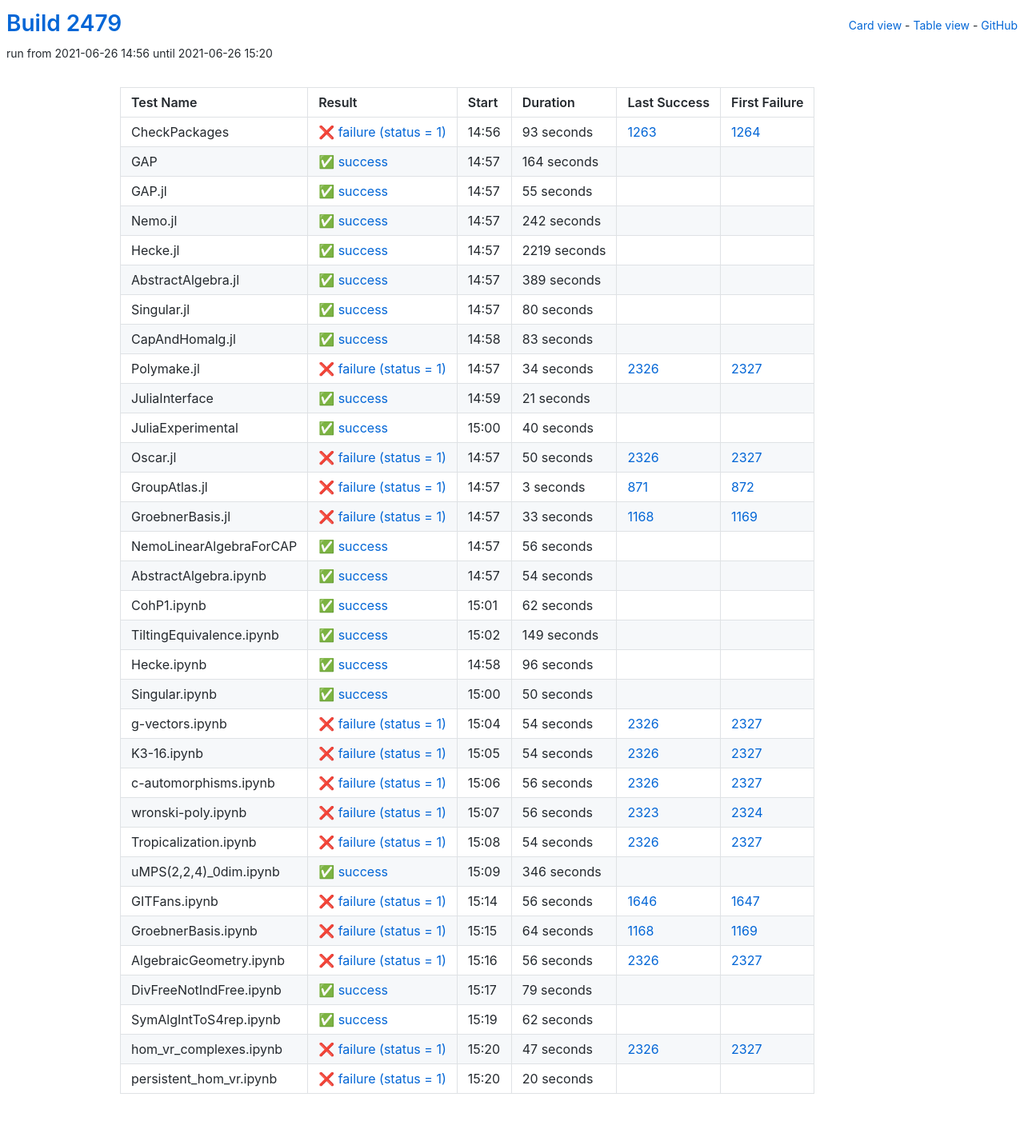
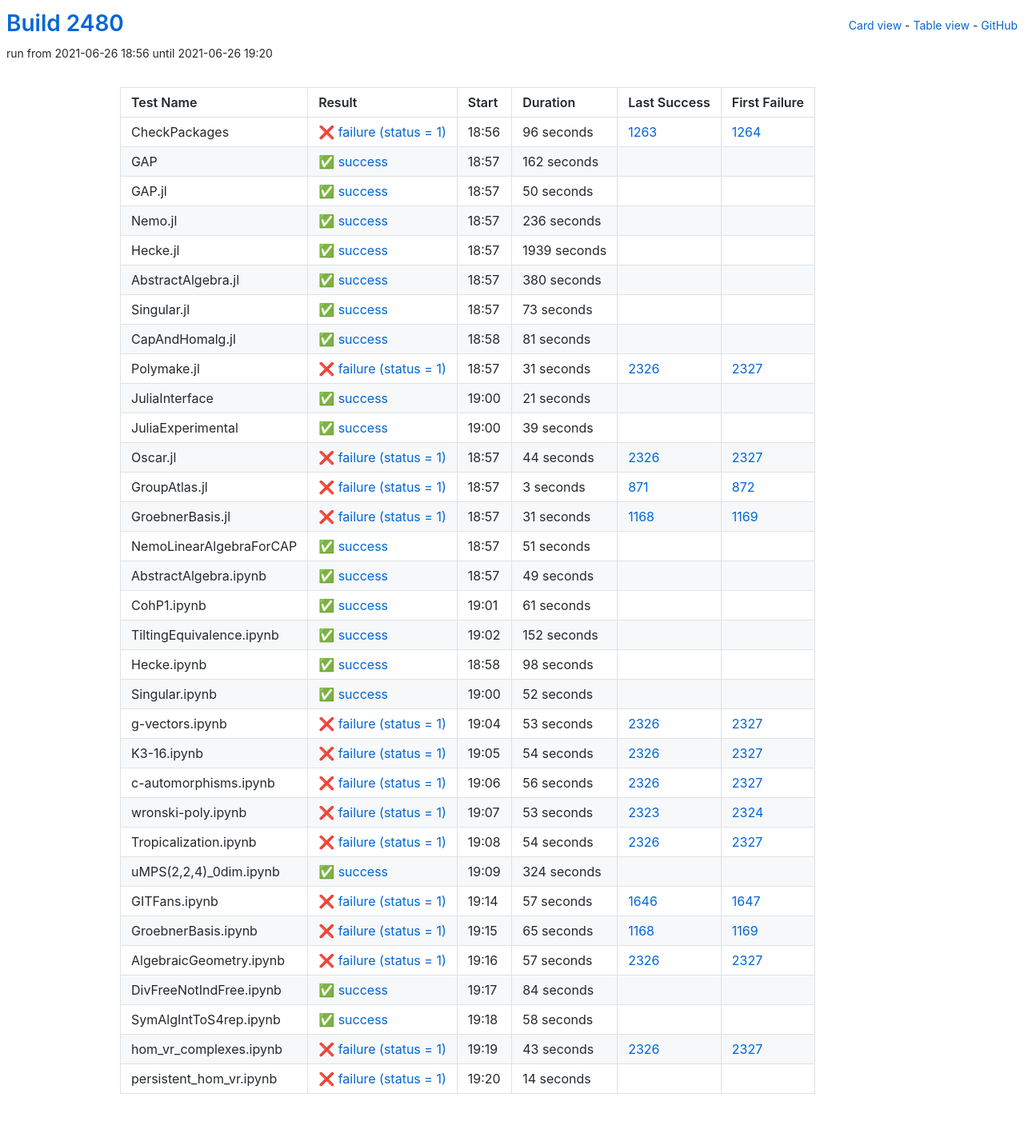
Before and after one commit to oscar-system/oscar-ci-status-stable, a Jekyll site: the page built from table.html, in a window 1280 px wide. Shown: the whole page at 80% size. Built offline with Jekyll 4.4.1, drawn with Linux system fonts in a browser that asks for light colours.

Commit message:
Build #2480

```diff
--- a/_data/ci.yml
+++ b/_data/ci.yml
@@ -1,6 +1,6 @@
 ---
-build: 2479
-build_url: https://oscarci.mathematik.uni-kl.de/job/oscar-stable/2479/
+build: 2480
+build_url: https://oscarci.mathematik.uni-kl.de/job/oscar-stable/2480/
 job: oscar-stable
 organization: oscar-system
 repo: oscar-ci-status-stable
@@ -8,116 +8,116 @@ repourl: https://github.com/oscar-system/oscar-ci-status-stable
 tests:
 - name: CheckPackages
   id: checkpackages
-  log: https://oscarci.mathematik.uni-kl.de/job/oscar-stable/2479/artifact/logs/build-2479/CheckPackages.log
-  start: 2021-06-26 14:56
+  log: https://oscarci.mathematik.uni-kl.de/job/oscar-stable/2480/artifact/logs/build-2480/CheckPackages.log
+  start: 2021-06-26 18:56
   success: false
   exitcode: 1
   status: failure
-  duration: 93
+  duration: 96
   last_success: 1263
   last_success_url: https://oscarci.mathematik.uni-kl.de/job/oscar-stable/1263/
   first_failure: 1264
   first_failure_url: https://oscarci.mathematik.uni-kl.de/job/oscar-stable/1264/
 - name: GAP
   id: gap
-  log: https://oscarci.mathematik.uni-kl.de/job/oscar-stable/2479/artifact/logs/build-2479/GAP.log
-  start: 2021-06-26 14:57
+  log: https://oscarci.mathematik.uni-kl.de/job/oscar-stable/2480/artifact/logs/build-2480/GAP.log
+  start: 2021-06-26 18:57
   success: true
   exitcode: 0
   status: success
-  duration: 164
+  duration: 162
   last_success: false
   last_success_url:
   first_failure: false
   first_failure_url:
 - name: GAP.jl
   id: gap-jl
-  log: https://oscarci.mathematik.uni-kl.de/job/oscar-stable/2479/artifact/logs/build-2479/GAP.jl.log
-  start: 2021-06-26 14:57
+  log: https://oscarci.mathematik.uni-kl.de/job/oscar-stable/2480/artifact/logs/build-2480/GAP.jl.log
+  start: 2021-06-26 18:57
   success: true
   exitcode: 0
   status: success
-  duration: 55
+  duration: 50
   last_success: false
   last_success_url:
   first_failure: false
   first_failure_url:
 - name: Nemo.jl
   id: nemo-jl
-  log: https://oscarci.mathematik.uni-kl.de/job/oscar-stable/2479/artifact/logs/build-2479/Nemo.jl.log
-  start: 2021-06-26 14:57
+  log: https://oscarci.mathematik.uni-kl.de/job/oscar-stable/2480/artifact/logs/build-2480/Nemo.jl.log
+  start: 2021-06-26 18:57
   success: true
   exitcode: 0
   status: success
-  duration: 242
+  duration: 236
   last_success: false
   last_success_url:
   first_failure: false
   first_failure_url:
 - name: Hecke.jl
   id: hecke-jl
-  log: https://oscarci.mathematik.uni-kl.de/job/oscar-stable/2479/artifact/logs/build-2479/Hecke.jl.log
-  start: 2021-06-26 14:57
+  log: https://oscarci.mathematik.uni-kl.de/job/oscar-stable/2480/artifact/logs/build-2480/Hecke.jl.log
+  start: 2021-06-26 18:57
   success: true
   exitcode: 0
   status: success
-  duration: 2219
+  duration: 1939
   last_success: false
   last_success_url:
   first_failure: false
   first_failure_url:
 - name: AbstractAlgebra.jl
   id: abstractalgebra-jl
-  log: https://oscarci.mathematik.uni-kl.de/job/oscar-stable/2479/artifact/logs/build-2479/AbstractAlgebra.jl.log
-  start: 2021-06-26 14:57
+  log: https://oscarci.mathematik.uni-kl.de/job/oscar-stable/2480/artifact/logs/build-2480/AbstractAlgebra.jl.log
+  start: 2021-06-26 18:57
   success: true
   exitcode: 0
   status: success
-  duration: 389
+  duration: 380
   last_success: false
   last_success_url:
   first_failure: false
   first_failure_url:
 - name: Singular.jl
   id: singular-jl
-  log: https://oscarci.mathematik.uni-kl.de/job/oscar-stable/2479/artifact/logs/build-2479/Singular.jl.log
-  start: 2021-06-26 14:57
+  log: https://oscarci.mathematik.uni-kl.de/job/oscar-stable/2480/artifact/logs/build-2480/Singular.jl.log
+  start: 2021-06-26 18:57
   success: true
   exitcode: 0
   status: success
-  duration: 80
+  duration: 73
   last_success: false
   last_success_url:
   first_failure: false
   first_failure_url:
 - name: CapAndHomalg.jl
   id: capandhomalg-jl
-  log: https://oscarci.mathematik.uni-kl.de/job/oscar-stable/2479/artifact/logs/build-2479/CapAndHomalg.jl.log
-  start: 2021-06-26 14:58
+  log: https://oscarci.mathematik.uni-kl.de/job/oscar-stable/2480/artifact/logs/build-2480/CapAndHomalg.jl.log
+  start: 2021-06-26 18:58
   success: true
   exitcode: 0
   status: success
-  duration: 83
+  duration: 81
   last_success: false
   last_success_url:
   first_failure: false
   first_failure_url:
 - name: Polymake.jl
   id: polymake-jl
-  log: https://oscarci.mathematik.uni-kl.de/job/oscar-stable/2479/artifact/logs/build-2479/Polymake.jl.log
-  start: 2021-06-26 14:57
+  log: https://oscarci.mathematik.uni-kl.de/job/oscar-stable/2480/artifact/logs/build-2480/Polymake.jl.log
+  start: 2021-06-26 18:57
   success: false
   exitcode: 1
   status: failure
-  duration: 34
+  duration: 31
   last_success: 2326
   last_success_url: https://oscarci.mathematik.uni-kl.de/job/oscar-stable/2326/
   first_failure: 2327
   first_failure_url: https://oscarci.mathematik.uni-kl.de/job/oscar-stable/2327/
 - name: JuliaInterface
   id: juliainterface
-  log: https://oscarci.mathematik.uni-kl.de/job/oscar-stable/2479/artifact/logs/build-2479/JuliaInterface.log
-  start: 2021-06-26 14:59
+  log: https://oscarci.mathematik.uni-kl.de/job/oscar-stable/2480/artifact/logs/build-2480/JuliaInterface.log
+  start: 2021-06-26 19:00
   success: true
   exitcode: 0
   status: success
@@ -128,32 +128,32 @@ tests:
   first_failure_url:
 - name: JuliaExperimental
   id: juliaexperimental
-  log: https://oscarci.mathematik.uni-kl.de/job/oscar-stable/2479/artifact/logs/build-2479/JuliaExperimental.log
-  start: 2021-06-26 15:00
+  log: https://oscarci.mathematik.uni-kl.de/job/oscar-stable/2480/artifact/logs/build-2480/JuliaExperimental.log
+  start: 2021-06-26 19:00
   success: true
   exitcode: 0
   status: success
-  duration: 40
+  duration: 39
   last_success: false
   last_success_url:
   first_failure: false
   first_failure_url:
 - name: Oscar.jl
   id: oscar-jl
-  log: https://oscarci.mathematik.uni-kl.de/job/oscar-stable/2479/artifact/logs/build-2479/Oscar.jl.log
-  start: 2021-06-26 14:57
+  log: https://oscarci.mathematik.uni-kl.de/job/oscar-stable/2480/artifact/logs/build-2480/Oscar.jl.log
+  start: 2021-06-26 18:57
   success: false
   exitcode: 1
   status: failure
-  duration: 50
+  duration: 44
   last_success: 2326
   last_success_url: https://oscarci.mathematik.uni-kl.de/job/oscar-stable/2326/
   first_failure: 2327
   first_failure_url: https://oscarci.mathematik.uni-kl.de/job/oscar-stable/2327/
 - name: GroupAtlas.jl
   id: groupatlas-jl
-  log: https://oscarci.mathematik.uni-kl.de/job/oscar-stable/2479/artifact/logs/build-2479/GroupAtlas.jl.log
-  start: 2021-06-26 14:57
+  log: https://oscarci.mathematik.uni-kl.de/job/oscar-stable/2480/artifact/logs/build-2480/GroupAtlas.jl.log
+  start: 2021-06-26 18:57
   success: false
   exitcode: 1
   status: failure
@@ -164,104 +164,104 @@ tests:
   first_failure_url: https://oscarci.mathematik.uni-kl.de/job/oscar-stable/872/
 - name: GroebnerBasis.jl
   id: groebnerbasis-jl
-  log: https://oscarci.mathematik.uni-kl.de/job/oscar-stable/2479/artifact/logs/build-2479/GroebnerBasis.jl.log
-  start: 2021-06-26 14:57
+  log: https://oscarci.mathematik.uni-kl.de/job/oscar-stable/2480/artifact/logs/build-2480/GroebnerBasis.jl.log
+  start: 2021-06-26 18:57
   success: false
   exitcode: 1
   status: failure
-  duration: 33
+  duration: 31
   last_success: 1168
   last_success_url: https://oscarci.mathematik.uni-kl.de/job/oscar-stable/1168/
   first_failure: 1169
   first_failure_url: https://oscarci.mathematik.uni-kl.de/job/oscar-stable/1169/
 - name: NemoLinearAlgebraForCAP
   id: nemolinearalgebraforcap
-  log: https://oscarci.mathematik.uni-kl.de/job/oscar-stable/2479/artifact/logs/build-2479/NemoLinearAlgebraForCAP.log
-  start: 2021-06-26 14:57
+  log: https://oscarci.mathematik.uni-kl.de/job/oscar-stable/2480/artifact/logs/build-2480/NemoLinearAlgebraForCAP.log
+  start: 2021-06-26 18:57
   success: true
   exitcode: 0
   status: success
-  duration: 56
+  duration: 51
   last_success: false
   last_success_url:
   first_failure: false
   first_failure_url:
 - name: AbstractAlgebra.ipynb
   id: abstractalgebra-ipynb
-  log: https://oscarci.mathematik.uni-kl.de/job/oscar-stable/2479/artifact/logs/build-2479/AbstractAlgebra.ipynb.log
-  start: 2021-06-26 14:57
+  log: https://oscarci.mathematik.uni-kl.de/job/oscar-stable/2480/artifact/logs/build-2480/AbstractAlgebra.ipynb.log
+  start: 2021-06-26 18:57
   success: true
   exitcode: 0
   status: success
-  duration: 54
+  duration: 49
   last_success: false
   last_success_url:
   first_failure: false
   first_failure_url:
 - name: CohP1.ipynb
   id: cohp1-ipynb
-  log: https://oscarci.mathematik.uni-kl.de/job/oscar-stable/2479/artifact/logs/build-2479/CohP1.ipynb.log
-  start: 2021-06-26 15:01
+  log: https://oscarci.mathematik.uni-kl.de/job/oscar-stable/2480/artifact/logs/build-2480/CohP1.ipynb.log
+  start: 2021-06-26 19:01
   success: true
   exitcode: 0
   status: success
-  duration: 62
+  duration: 61
   last_success: false
   last_success_url:
   first_failure: false
   first_failure_url:
 - name: TiltingEquivalence.ipynb
   id: tiltingequivalence-ipynb
-  log: https://oscarci.mathematik.uni-kl.de/job/oscar-stable/2479/artifact/logs/build-2479/TiltingEquivalence.ipynb.log
-  start: 2021-06-26 15:02
+  log: https://oscarci.mathematik.uni-kl.de/job/oscar-stable/2480/artifact/logs/build-2480/TiltingEquivalence.ipynb.log
+  start: 2021-06-26 19:02
   success: true
   exitcode: 0
   status: success
-  duration: 149
+  duration: 152
   last_success: false
   last_success_url:
   first_failure: false
   first_failure_url:
 - name: Hecke.ipynb
   id: hecke-ipynb
-  log: https://oscarci.mathematik.uni-kl.de/job/oscar-stable/2479/artifact/logs/build-2479/Hecke.ipynb.log
-  start: 2021-06-26 14:58
+  log: https://oscarci.mathematik.uni-kl.de/job/oscar-stable/2480/artifact/logs/build-2480/Hecke.ipynb.log
+  start: 2021-06-26 18:58
   success: true
   exitcode: 0
   status: success
-  duration: 96
+  duration: 98
   last_success: false
   last_success_url:
   first_failure: false
   first_failure_url:
 - name: Singular.ipynb
   id: singular-ipynb
-  log: https://oscarci.mathematik.uni-kl.de/job/oscar-stable/2479/artifact/logs/build-2479/Singular.ipynb.log
-  start: 2021-06-26 15:00
+  log: https://oscarci.mathematik.uni-kl.de/job/oscar-stable/2480/artifact/logs/build-2480/Singular.ipynb.log
+  start: 2021-06-26 19:00
   success: true
   exitcode: 0
   status: success
-  duration: 50
+  duration: 52
   last_success: false
   last_success_url:
   first_failure: false
   first_failure_url:
 - name: g-vectors.ipynb
   id: g-vectors-ipynb
-  log: https://oscarci.mathematik.uni-kl.de/job/oscar-stable/2479/artifact/logs/build-2479/g-vectors.ipynb.log
-  start: 2021-06-26 15:04
+  log: https://oscarci.mathematik.uni-kl.de/job/oscar-stable/2480/artifact/logs/build-2480/g-vectors.ipynb.log
+  start: 2021-06-26 19:04
   success: false
   exitcode: 1
   status: failure
-  duration: 54
+  duration: 53
   last_success: 2326
   last_success_url: https://oscarci.mathematik.uni-kl.de/job/oscar-stable/2326/
   first_failure: 2327
   first_failure_url: https://oscarci.mathematik.uni-kl.de/job/oscar-stable/2327/
 - name: K3-16.ipynb
   id: k3-16-ipynb
-  log: https://oscarci.mathematik.uni-kl.de/job/oscar-stable/2479/artifact/logs/build-2479/K3-16.ipynb.log
-  start: 2021-06-26 15:05
+  log: https://oscarci.mathematik.uni-kl.de/job/oscar-stable/2480/artifact/logs/build-2480/K3-16.ipynb.log
+  start: 2021-06-26 19:05
   success: false
   exitcode: 1
   status: failure
@@ -272,8 +272,8 @@ tests:
   first_failure_url: https://oscarci.mathematik.uni-kl.de/job/oscar-stable/2327/
 - name: c-automorphisms.ipynb
   id: c-automorphisms-ipynb
-  log: https://oscarci.mathematik.uni-kl.de/job/oscar-stable/2479/artifact/logs/build-2479/c-automorphisms.ipynb.log
-  start: 2021-06-26 15:06
+  log: https://oscarci.mathematik.uni-kl.de/job/oscar-stable/2480/artifact/logs/build-2480/c-automorphisms.ipynb.log
+  start: 2021-06-26 19:06
   success: false
   exitcode: 1
   status: failure
@@ -284,20 +284,20 @@ tests:
   first_failure_url: https://oscarci.mathematik.uni-kl.de/job/oscar-stable/2327/
 - name: wronski-poly.ipynb
   id: wronski-poly-ipynb
-  log: https://oscarci.mathematik.uni-kl.de/job/oscar-stable/2479/artifact/logs/build-2479/wronski-poly.ipynb.log
-  start: 2021-06-26 15:07
+  log: https://oscarci.mathematik.uni-kl.de/job/oscar-stable/2480/artifact/logs/build-2480/wronski-poly.ipynb.log
+  start: 2021-06-26 19:07
   success: false
   exitcode: 1
   status: failure
-  duration: 56
+  duration: 53
   last_success: 2323
   last_success_url: https://oscarci.mathematik.uni-kl.de/job/oscar-stable/2323/
   first_failure: 2324
   first_failure_url: https://oscarci.mathematik.uni-kl.de/job/oscar-stable/2324/
 - name: Tropicalization.ipynb
   id: tropicalization-ipynb
-  log: https://oscarci.mathematik.uni-kl.de/job/oscar-stable/2479/artifact/logs/build-2479/Tropicalization.ipynb.log
-  start: 2021-06-26 15:08
+  log: https://oscarci.mathematik.uni-kl.de/job/oscar-stable/2480/artifact/logs/build-2480/Tropicalization.ipynb.log
+  start: 2021-06-26 19:08
   success: false
   exitcode: 1
   status: failure
@@ -308,96 +308,96 @@ tests:
   first_failure_url: https://oscarci.mathematik.uni-kl.de/job/oscar-stable/2327/
 - name: uMPS(2,2,4)_0dim.ipynb
   id: umps-2-2-4-0dim-ipynb
-  log: https://oscarci.mathematik.uni-kl.de/job/oscar-stable/2479/artifact/logs/build-2479/uMPS-2-2-4-_0dim.ipynb.log
-  start: 2021-06-26 15:09
+  log: https://oscarci.mathematik.uni-kl.de/job/oscar-stable/2480/artifact/logs/build-2480/uMPS-2-2-4-_0dim.ipynb.log
+  start: 2021-06-26 19:09
   success: true
   exitcode: 0
   status: success
-  duration: 346
+  duration: 324
   last_success: false
   last_success_url:
   first_failure: false
   first_failure_url:
 - name: GITFans.ipynb
   id: gitfans-ipynb
-  log: https://oscarci.mathematik.uni-kl.de/job/oscar-stable/2479/artifact/logs/build-2479/GITFans.ipynb.log
-  start: 2021-06-26 15:14
+  log: https://oscarci.mathematik.uni-kl.de/job/oscar-stable/2480/artifact/logs/build-2480/GITFans.ipynb.log
+  start: 2021-06-26 19:14
   success: false
   exitcode: 1
   status: failure
-  duration: 56
+  duration: 57
   last_success: 1646
   last_success_url: https://oscarci.mathematik.uni-kl.de/job/oscar-stable/1646/
   first_failure: 1647
   first_failure_url: https://oscarci.mathematik.uni-kl.de/job/oscar-stable/1647/
 - name: GroebnerBasis.ipynb
   id: groebnerbasis-ipynb
-  log: https://oscarci.mathematik.uni-kl.de/job/oscar-stable/2479/artifact/logs/build-2479/GroebnerBasis.ipynb.log
-  start: 2021-06-26 15:15
+  log: https://oscarci.mathematik.uni-kl.de/job/oscar-stable/2480/artifact/logs/build-2480/GroebnerBasis.ipynb.log
+  start: 2021-06-26 19:15
   success: false
   exitcode: 1
   status: failure
-  duration: 64
+  duration: 65
   last_success: 1168
   last_success_url: https://oscarci.mathematik.uni-kl.de/job/oscar-stable/1168/
   first_failure: 1169
   first_failure_url: https://oscarci.mathematik.uni-kl.de/job/oscar-stable/1169/
 - name: AlgebraicGeometry.ipynb
   id: algebraicgeometry-ipynb
-  log: https://oscarci.mathematik.uni-kl.de/job/oscar-stable/2479/artifact/logs/build-2479/AlgebraicGeometry.ipynb.log
-  start: 2021-06-26 15:16
+  log: https://oscarci.mathematik.uni-kl.de/job/oscar-stable/2480/artifact/logs/build-2480/AlgebraicGeometry.ipynb.log
+  start: 2021-06-26 19:16
   success: false
   exitcode: 1
   status: failure
-  duration: 56
+  duration: 57
   last_success: 2326
   last_success_url: https://oscarci.mathematik.uni-kl.de/job/oscar-stable/2326/
   first_failure: 2327
   first_failure_url: https://oscarci.mathematik.uni-kl.de/job/oscar-stable/2327/
 - name: DivFreeNotIndFree.ipynb
   id: divfreenotindfree-ipynb
-  log: https://oscarci.mathematik.uni-kl.de/job/oscar-stable/2479/artifact/logs/build-2479/DivFreeNotIndFree.ipynb.log
-  start: 2021-06-26 15:17
+  log: https://oscarci.mathematik.uni-kl.de/job/oscar-stable/2480/artifact/logs/build-2480/DivFreeNotIndFree.ipynb.log
+  start: 2021-06-26 19:17
   success: true
   exitcode: 0
   status: success
-  duration: 79
+  duration: 84
   last_success: false
   last_success_url:
   first_failure: false
   first_failure_url:
 - name: SymAlgIntToS4rep.ipynb
   id: symalginttos4rep-ipynb
-  log: https://oscarci.mathematik.uni-kl.de/job/oscar-stable/2479/artifact/logs/build-2479/SymAlgIntToS4rep.ipynb.log
-  start: 2021-06-26 15:19
+  log: https://oscarci.mathematik.uni-kl.de/job/oscar-stable/2480/artifact/logs/build-2480/SymAlgIntToS4rep.ipynb.log
+  start: 2021-06-26 19:18
   success: true
   exitcode: 0
   status: success
-  duration: 62
+  duration: 58
   last_success: false
   last_success_url:
   first_failure: false
   first_failure_url:
 - name: hom_vr_complexes.ipynb
   id: hom-vr-complexes-ipynb
-  log: https://oscarci.mathematik.uni-kl.de/job/oscar-stable/2479/artifact/logs/build-2479/hom_vr_complexes.ipynb.log
-  start: 2021-06-26 15:20
+  log: https://oscarci.mathematik.uni-kl.de/job/oscar-stable/2480/artifact/logs/build-2480/hom_vr_complexes.ipynb.log
+  start: 2021-06-26 19:19
   success: false
   exitcode: 1
   status: failure
-  duration: 47
+  duration: 43
   last_success: 2326
   last_success_url: https://oscarci.mathematik.uni-kl.de/job/oscar-stable/2326/
   first_failure: 2327
   first_failure_url: https://oscarci.mathematik.uni-kl.de/job/oscar-stable/2327/
 - name: persistent_hom_vr.ipynb
   id: persistent-hom-vr-ipynb
-  log: https://oscarci.mathematik.uni-kl.de/job/oscar-stable/2479/artifact/logs/build-2479/persistent_hom_vr.ipynb.log
-  start: 2021-06-26 15:20
+  log: https://oscarci.mathematik.uni-kl.de/job/oscar-stable/2480/artifact/logs/build-2480/persistent_hom_vr.ipynb.log
+  start: 2021-06-26 19:20
   success: false
   exitcode: 1
   status: failure
-  duration: 20
+  duration: 14
   last_success: false
   last_success_url:
   first_failure: false
```
Also changed, not shown: README.md.
